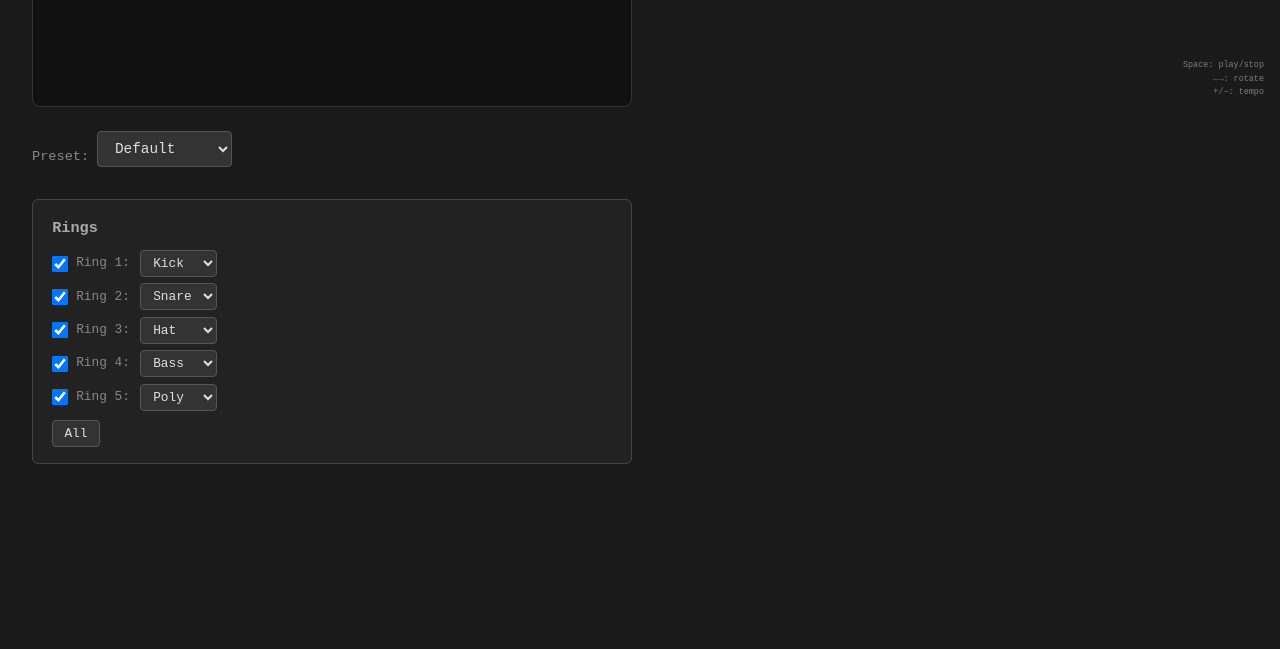
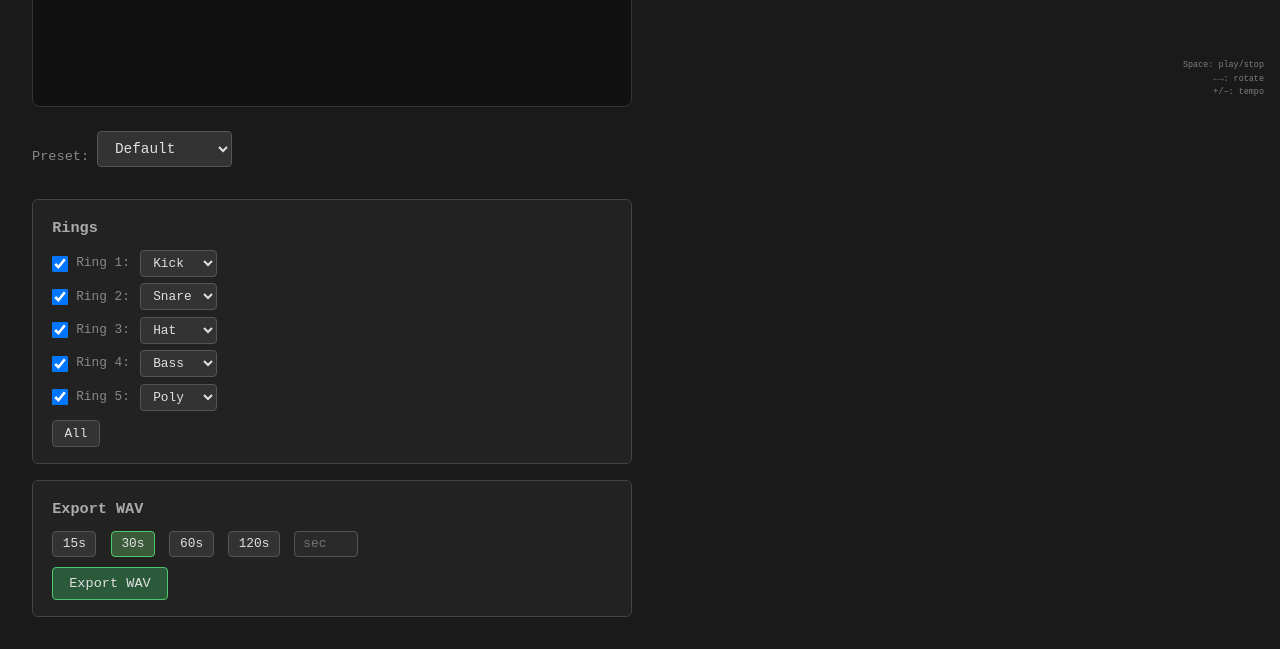
Before and after one commit to reprodev/rondel, a website: page index.html in a window 1280 px wide. Shown: the part 684-1333 px from the top of the page. Before the commit the page ends 1180 px from the top, so only its background shows below. Drawn offline with Linux system fonts and the light colour scheme.

Commit message:
feat(ui,audio): add WAV export UI with duration presets and download
Added Export WAV panel with duration preset buttons (15s/30s/60s/120s) and custom input (1–600s). Export button triggers exportCurrentPatch(durationSeconds), which dynamically imports export.js, renders the patch offline via OfflineAudioContext, encodes to WAV, and downloads as rondel-{timestamp}.wav. Status text shows 'Exporting...' then 'Downloaded!' feedback. Button disables during render to prevent duplicate exports.

```diff
--- a/index.html
+++ b/index.html
@@ -115,6 +115,58 @@
       padding: 0.25rem 0.5rem;
       margin: 0;
     }
+    .export-panel {
+      background: #222;
+      border: 1px solid #444;
+      border-radius: 6px;
+      padding: 1rem 1.2rem;
+      max-width: 600px;
+      margin-top: 1rem;
+    }
+    .export-panel h2 {
+      font-size: 0.95rem;
+      margin-bottom: 0.6rem;
+      color: #aaa;
+    }
+    .export-durations {
+      display: flex;
+      align-items: center;
+      gap: 0.4rem;
+      margin-bottom: 0.6rem;
+      flex-wrap: wrap;
+    }
+    .dur-btn {
+      font-size: 0.8rem;
+      padding: 0.3rem 0.6rem;
+    }
+    .dur-btn.active {
+      background: #3a5a3a;
+      border-color: #4ec96e;
+    }
+    #custom-dur {
+      font-family: inherit;
+      font-size: 0.8rem;
+      width: 4rem;
+      padding: 0.3rem 0.5rem;
+      background: #2a2a2a;
+      color: #e0e0e0;
+      border: 1px solid #555;
+      border-radius: 4px;
+    }
+    .export-btn {
+      background: #2a5a3a;
+      border-color: #4ec96e;
+      color: #e0e0e0;
+      font-size: 0.85rem;
+      padding: 0.5rem 1rem;
+    }
+    .export-btn:hover { background: #3a7a4a; }
+    .export-btn:disabled { opacity: 0.4; cursor: not-allowed; }
+    .export-status {
+      font-size: 0.8rem;
+      color: #888;
+      margin-left: 0.5rem;
+    }
   </style>
 </head>
 <body>
@@ -211,8 +263,21 @@
     <button id="btn-all">All</button>
   </div>
 
+  <div class="export-panel">
+    <h2>Export WAV</h2>
+    <div class="export-durations">
+      <button class="dur-btn" data-dur="15">15s</button>
+      <button class="dur-btn" data-dur="30">30s</button>
+      <button class="dur-btn" data-dur="60">60s</button>
+      <button class="dur-btn" data-dur="120">120s</button>
+      <input type="number" id="custom-dur" min="1" max="600" placeholder="sec">
+    </div>
+    <button id="btn-export" class="export-btn">Export WAV</button>
+    <span id="export-status" class="export-status"></span>
+  </div>
+
   <script type="module">
-    import { start, stop, playing, setActiveVoices, setRingVoice, getPatch } from './src/main.js';
+    import { start, stop, playing, setActiveVoices, setRingVoice, getPatch, exportCurrentPatch } from './src/main.js';
     import { getPresetByName } from './src/state/presets.js';
     import { createPatch } from './src/state/patch.js';
 
@@ -220,6 +285,12 @@
     const btnAll = document.getElementById('btn-all');
     const checkboxes = document.querySelectorAll('[data-voice]');
     const voiceDropdowns = document.querySelectorAll('[data-ring-voice]');
+    const durButtons = document.querySelectorAll('.dur-btn');
+    const customDur = document.getElementById('custom-dur');
+    const btnExport = document.getElementById('btn-export');
+    const exportStatus = document.getElementById('export-status');
+
+    let selectedDuration = 30; // default 30s
 
     function getSelectedVoices() {
       const selected = [];
@@ -256,7 +327,6 @@
         }
       });
     }
-    // Sync after a tick to let main.js bootstrap complete
     setTimeout(syncDropdowns, 50);
 
     if (btnAll) {
@@ -266,6 +336,43 @@
         onMuteChange();
       });
     }
+
+    // Duration preset buttons
+    durButtons.forEach(btn => {
+      btn.addEventListener('click', () => {
+        durButtons.forEach(b => b.classList.remove('active'));
+        btn.classList.add('active');
+        selectedDuration = Number(btn.dataset.dur);
+        customDur.value = '';
+      });
+    });
+    // Default: 30s active
+    document.querySelector('[data-dur="30"]')?.classList.add('active');
+
+    // Custom duration input
+    customDur.addEventListener('input', () => {
+      if (customDur.value) {
+        durButtons.forEach(b => b.classList.remove('active'));
+        selectedDuration = Math.max(1, Math.min(600, Number(customDur.value)));
+      }
+    });
+
+    // Export button
+    btnExport.addEventListener('click', async () => {
+      const dur = customDur.value ? Math.max(1, Math.min(600, Number(customDur.value))) : selectedDuration;
+      btnExport.disabled = true;
+      exportStatus.textContent = 'Exporting...';
+
+      try {
+        await exportCurrentPatch(dur);
+        exportStatus.textContent = 'Downloaded!';
+      } catch (e) {
+        exportStatus.textContent = `Error: ${e.message}`;
+      }
+
+      btnExport.disabled = false;
+      setTimeout(() => { exportStatus.textContent = ''; }, 3000);
+    });
 
     // Preset selector
     presetSelect.addEventListener('change', async () => {
--- a/src/main.js
+++ b/src/main.js
@@ -222,6 +222,16 @@ export function setRingVoice(ringIndex, voiceName) {
   persistPatch();
 }
 
+/**
+ * Export the current patch as a WAV file and trigger download.
+ * @param {number} durationSeconds — how long to render
+ */
+export async function exportCurrentPatch(durationSeconds) {
+  const { exportWAV, downloadWAV } = await import('./audio/export.js');
+  const { wavBlob } = await exportWAV(currentPatch, durationSeconds);
+  downloadWAV(wavBlob, `rondel-${Date.now()}.wav`);
+}
+
 export function getPatch() {
   return currentPatch;
 }
```
